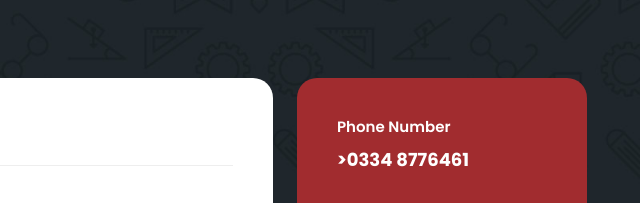
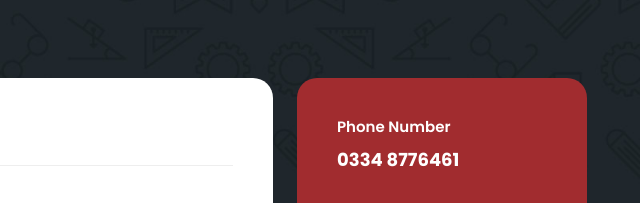
Before and after one commit to MoeezHashmi/E-commerce, a plain HTML site: page index.html in a window 1280 px wide. Shown: the part 4944-5147 px from the top of the page, 640-1280 px from the left. Drawn offline with nearby package versions, Linux system fonts and the light colour scheme.

Commit message:
Add files via upload

```diff
--- a/index.html
+++ b/index.html
@@ -519,7 +519,7 @@
             <ul>
               <li>
                 <h6>Phone Number</h6>
-                <span>>0334 8776461</span>
+                <span>0334 8776461</span>
               </li>
               <li>
                 <h6>Email Address</h6>
```
